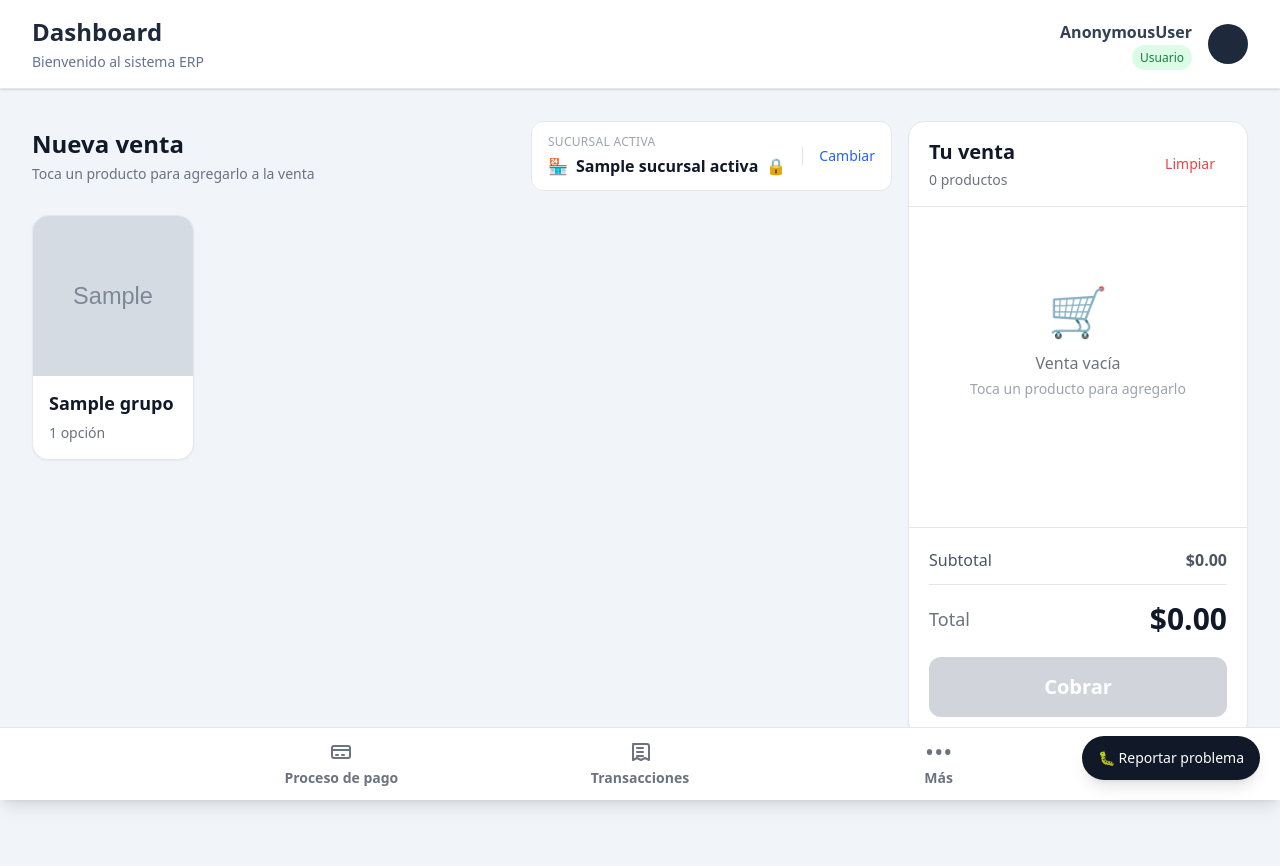
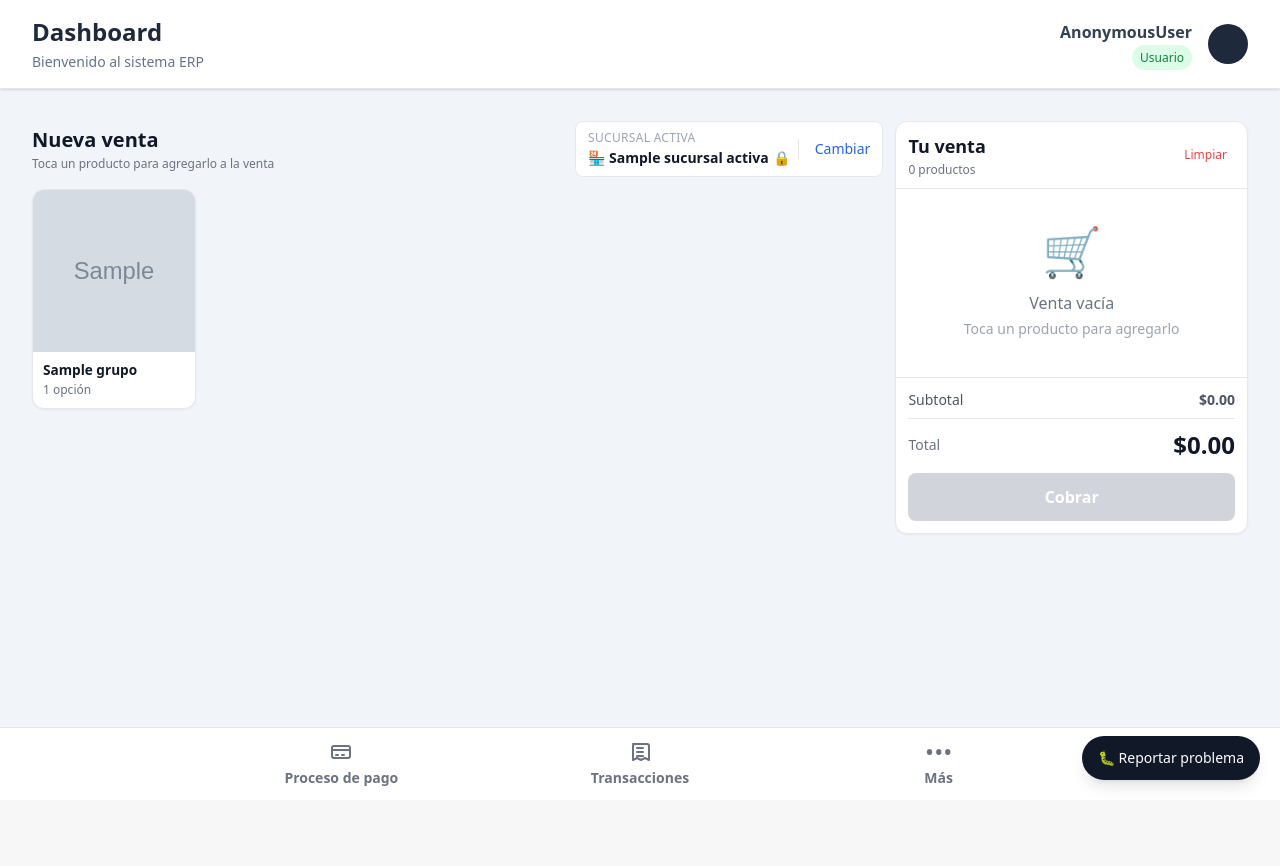
Before and after one commit to Brian2525/helados-admin, a Django app: template apps/ventas/templates/ventas/pos/nueva_venta.html in a window 1280 px wide. After the commit the page ends 786 px from the top, so only its background shows below. Run offline with Django 3.2, Linux system fonts and the light colour scheme; the template is opened without the code that fills it: most values are stand-ins (such as "Sample title", 1, 10 or a date in 2020); grey boxes marked "Sample" are stand-in pictures; some libraries are stand-ins or nearby versions.

Commit message:
arreglo en css de nueva venta

```diff
--- a/apps/ventas/templates/ventas/pos/nueva_venta.html
+++ b/apps/ventas/templates/ventas/pos/nueva_venta.html
@@ -4,21 +4,46 @@
 {% block page_title %}Punto de venta{% endblock %}
 
 {% block content %}
+<style>
+/* Layout compacto: carrito junto al catálogo en iPad horizontal. */
+.pos-layout { display: grid; grid-template-columns: minmax(0, 1fr); gap: 12px; align-items: start; }
+.pos-productos { display: grid; grid-template-columns: repeat(2, minmax(0, 1fr)); gap: 8px; }
+.pos-producto-nombre { font-size: 0.85rem; line-height: 1.2; overflow-wrap: anywhere; }
+.pos-carrito-lista { min-height: 130px; max-height: min(42vh, 340px); overflow-y: auto; }
+.pos-carrito-panel { position: relative; }
+@media (min-width: 600px) {
+    .pos-productos { grid-template-columns: repeat(3, minmax(0, 1fr)); }
+}
+@media (min-width: 720px) {
+    .pos-layout { grid-template-columns: minmax(0, 1fr) minmax(260px, 29%); }
+    .pos-productos { grid-template-columns: repeat(4, minmax(0, 1fr)); }
+    .pos-carrito-panel { position: sticky; top: 12px; }
+}
+@media (min-width: 980px) {
+    .pos-productos { grid-template-columns: repeat(5, minmax(0, 1fr)); }
+}
+@media (min-width: 1350px) {
+    .pos-productos { grid-template-columns: repeat(6, minmax(0, 1fr)); }
+}
+@media (max-height: 750px) and (min-width: 720px) {
+    .pos-carrito-lista { max-height: 34vh; min-height: 100px; }
+}
+</style>
 <form method="post" id="venta-form">
     {% csrf_token %}
 
-    <div class="grid grid-cols-1 xl:grid-cols-[minmax(0,1fr)_340px] gap-4 items-start">
+    <div class="pos-layout">
         <!-- PRODUCTOS -->
         <section class="min-w-0">
-            <header class="flex flex-col sm:flex-row sm:items-center sm:justify-between gap-4 mb-6">
+            <header class="flex flex-wrap items-center justify-between gap-2 mb-3">
                 <div>
-                    <h1 class="text-2xl font-bold text-gray-900">Nueva venta</h1>
-                    <p class="text-sm text-gray-500 mt-1">Toca un producto para agregarlo a la venta</p>
+                    <h1 class="text-xl font-bold text-gray-900">Nueva venta</h1>
+                    <p class="text-xs text-gray-500 mt-0.5">Toca un producto para agregarlo a la venta</p>
                 </div>
-                <div class="flex items-center justify-between gap-4 bg-white border border-gray-200 rounded-xl px-4 py-3">
+                <div class="flex items-center justify-between gap-2 bg-white border border-gray-200 rounded-lg px-3 py-2">
                     <div>
                         <div class="text-xs uppercase tracking-wide text-gray-400 font-medium">Sucursal activa</div>
-                        <div class="flex items-center gap-2 font-bold text-gray-900 mt-1">
+                        <div class="flex items-center gap-1 text-sm font-bold text-gray-900 mt-0.5">
                             <span aria-hidden="true">🏪</span>
                             {{ sucursal_activa.nombre }}
                             <span class="text-gray-400" aria-label="Sucursal bloqueada">🔒</span>
@@ -32,10 +57,10 @@
             </header>
 
             <!-- MOSAICO DE PRODUCTOS -->
-            <div class="grid grid-cols-2 sm:grid-cols-3 md:grid-cols-4 lg:grid-cols-5 2xl:grid-cols-7 gap-3">
+            <div class="pos-productos">
                 {% for producto in productos %}
                     <button type="button"
-                            class="bg-white border border-gray-200 rounded-2xl overflow-hidden shadow-sm hover:shadow-md hover:border-blue-400 active:scale-95 transition text-left touch-manipulation"
+                            class="bg-white border border-gray-200 rounded-xl overflow-hidden shadow-sm hover:shadow-md hover:border-blue-400 active:scale-95 transition text-left touch-manipulation"
                             onclick="abrirProducto({{ producto.id }})">
                         <div class="aspect-square bg-gray-100 overflow-hidden">
                             {% if producto.imagen %}
@@ -45,9 +70,9 @@
                                 <div class="w-full h-full flex items-center justify-center text-5xl" aria-hidden="true">🍦</div>
                             {% endif %}
                         </div>
-                        <div class="p-4">
-                            <div class="text-lg font-bold text-gray-900 leading-tight">{{ producto.nombre }}</div>
-                            <div class="text-sm text-gray-500 mt-2">
+                        <div class="p-2.5">
+                            <div class="pos-producto-nombre font-bold text-gray-900">{{ producto.nombre }}</div>
+                            <div class="text-xs text-gray-500 mt-1">
                                 {{ producto.variantes_pos|length }}
                                 {% if producto.variantes_pos|length == 1 %}opción{% else %}opciones{% endif %}
                             </div>
@@ -63,28 +88,28 @@
 
         <!-- CARRITO -->
         <aside class="min-w-0">
-            <div class="bg-white border border-gray-200 rounded-2xl shadow-sm overflow-hidden xl:sticky xl:top-6">
-                <div class="px-5 py-4 border-b border-gray-200 flex items-center justify-between">
+            <div class="pos-carrito-panel bg-white border border-gray-200 rounded-xl shadow-sm overflow-hidden">
+                <div class="px-3 py-2.5 border-b border-gray-200 flex items-center justify-between">
                     <div>
-                        <h2 class="text-xl font-bold text-gray-900">Tu venta</h2>
-                        <p id="cantidad-productos" class="text-sm text-gray-500 mt-1">0 productos</p>
+                        <h2 class="text-lg font-bold text-gray-900">Tu venta</h2>
+                        <p id="cantidad-productos" class="text-xs text-gray-500 mt-0.5">0 productos</p>
                     </div>
                     <button type="button" id="limpiar-carrito"
-                            class="text-sm font-medium text-red-500 hover:text-red-700 px-3 py-2">
+                            class="text-xs font-medium text-red-500 hover:text-red-700 px-2 py-2">
                         Limpiar
                     </button>
                 </div>
 
-                <div id="carrito" class="p-4 space-y-3 min-h-[320px] max-h-[55vh] overflow-y-auto"></div>
+                <div id="carrito" class="pos-carrito-lista p-2.5 space-y-2"></div>
 
                 <!-- TOTALES, PROMOCIONES Y COBRO -->
-                <div class="border-t border-gray-200 p-5">
-                    <div class="flex justify-between mb-3 text-gray-600">
+                <div class="border-t border-gray-200 p-3">
+                    <div class="flex justify-between mb-2 text-sm text-gray-600">
                         <span>Subtotal</span>
                         <span id="subtotal-venta" class="font-semibold">$0.00</span>
                     </div>
 
-                    <div id="promociones-container" class="hidden bg-green-50 rounded-xl p-3 mb-3">
+                    <div id="promociones-container" class="hidden bg-green-50 rounded-lg p-2 mb-2">
                         <div class="flex items-center gap-2 mb-2">
                             <span aria-hidden="true">🏷️</span>
                             <span class="font-bold text-sm text-green-800">Promociones aplicadas</span>
@@ -92,20 +117,20 @@
                         <div id="lista-promociones" class="space-y-2"></div>
                     </div>
 
-                    <div id="fila-descuento" class="hidden flex justify-between text-green-700 mb-3">
+                    <div id="fila-descuento" class="hidden flex justify-between text-sm text-green-700 mb-2">
                         <span>Descuento</span>
                         <span id="descuento-venta" class="font-semibold">-$0.00</span>
                     </div>
 
-                    <div id="estado-promociones" class="hidden text-sm text-gray-500 mb-3" role="status" aria-live="polite"></div>
+                    <div id="estado-promociones" class="hidden text-xs text-gray-500 mb-2" role="status" aria-live="polite"></div>
 
-                    <div class="flex items-center justify-between border-t border-gray-200 pt-4 mb-5">
-                        <span class="text-gray-500 text-lg">Total</span>
-                        <span id="total" class="text-3xl font-bold text-gray-900">$0.00</span>
+                    <div class="flex items-center justify-between border-t border-gray-200 pt-2.5 mb-3">
+                        <span class="text-gray-500 text-sm">Total</span>
+                        <span id="total" class="text-2xl font-bold text-gray-900">$0.00</span>
                     </div>
 
                     <button type="submit" id="btn-cobrar" disabled
-                            class="w-full bg-green-600 hover:bg-green-700 disabled:bg-gray-300 disabled:cursor-not-allowed text-white text-xl font-bold py-4 rounded-xl transition touch-manipulation">
+                            class="w-full bg-green-600 hover:bg-green-700 disabled:bg-gray-300 disabled:cursor-not-allowed text-white text-base font-bold py-3 rounded-lg transition touch-manipulation">
                         Cobrar
                     </button>
                 </div>
@@ -117,17 +142,17 @@
 <!-- MODAL DE VARIANTES -->
 <div id="modal-variantes" class="fixed inset-0 z-50 hidden items-center justify-center bg-black/50 p-4"
      role="dialog" aria-modal="true" aria-labelledby="modal-producto-nombre">
-    <div class="bg-white rounded-3xl shadow-2xl w-full max-w-2xl max-h-[90vh] overflow-y-auto">
-        <div class="flex items-center justify-between px-6 py-5 border-b border-gray-200">
+    <div class="bg-white rounded-2xl shadow-2xl w-full max-w-xl max-h-[85vh] overflow-y-auto">
+        <div class="flex items-center justify-between px-4 py-3 border-b border-gray-200">
             <div>
                 <h2 id="modal-producto-nombre" class="text-2xl font-bold text-gray-900"></h2>
-                <p class="text-sm text-gray-500 mt-1">Selecciona una opción</p>
+                <p class="text-xs text-gray-500 mt-0.5">Selecciona una opción</p>
             </div>
             <button type="button" onclick="cerrarModal()"
-                    class="w-12 h-12 flex items-center justify-center bg-gray-100 hover:bg-gray-200 rounded-full text-2xl text-gray-600 touch-manipulation"
+                    class="w-10 h-10 flex items-center justify-center bg-gray-100 hover:bg-gray-200 rounded-full text-2xl text-gray-600 touch-manipulation"
                     aria-label="Cerrar opciones">×</button>
         </div>
-        <div id="modal-opciones" class="grid grid-cols-1 sm:grid-cols-2 md:grid-cols-3 gap-4 p-6"></div>
+        <div id="modal-opciones" class="grid grid-cols-2 sm:grid-cols-3 gap-2 p-3"></div>
     </div>
 </div>
 
@@ -318,13 +343,13 @@ document.addEventListener("DOMContentLoaded", function () {
         producto.variantes.forEach(function (variante) {
             const boton = document.createElement("button");
             boton.type = "button";
-            boton.className = "min-h-[120px] border border-gray-200 rounded-2xl p-5 text-left bg-white hover:border-blue-500 hover:bg-blue-50 active:scale-95 transition touch-manipulation";
+            boton.className = "min-h-[82px] border border-gray-200 rounded-xl p-3 text-left bg-white hover:border-blue-500 hover:bg-blue-50 active:scale-95 transition touch-manipulation";
 
             const nombre = document.createElement("div");
-            nombre.className = "font-bold text-lg text-gray-900";
+            nombre.className = "font-bold text-sm text-gray-900";
             nombre.textContent = variante.nombre;
             const precio = document.createElement("div");
-            precio.className = "text-blue-600 font-bold text-2xl mt-4";
+            precio.className = "text-blue-600 font-bold text-lg mt-2";
             precio.textContent = formatoMoneda(variante.precio);
 
             boton.appendChild(nombre);
@@ -381,7 +406,7 @@ document.addEventListener("DOMContentLoaded", function () {
 
         if (items.length === 0) {
             const vacio = document.createElement("div");
-            vacio.className = "flex flex-col items-center justify-center text-center text-gray-400 py-16";
+            vacio.className = "flex flex-col items-center justify-center text-center text-gray-400 py-7";
             vacio.innerHTML = '<div class="text-5xl mb-4">🛒</div><div class="font-medium text-gray-500">Venta vacía</div><div class="text-sm mt-1">Toca un producto para agregarlo</div>';
             carritoContainer.appendChild(vacio);
         }
@@ -392,46 +417,46 @@ document.addEventListener("DOMContentLoaded", function () {
             cantidadTotal += item.cantidad;
 
             const row = document.createElement("div");
-            row.className = "bg-gray-50 border border-gray-100 rounded-xl p-4";
+            row.className = "bg-gray-50 border border-gray-100 rounded-lg p-2.5";
 
             const arriba = document.createElement("div");
-            arriba.className = "flex justify-between gap-3";
+            arriba.className = "flex justify-between gap-2";
             const descripcion = document.createElement("div");
             descripcion.className = "min-w-0";
             const producto = document.createElement("div");
-            producto.className = "font-bold text-gray-900";
+            producto.className = "font-bold text-sm text-gray-900";
             producto.textContent = item.producto;
             const variante = document.createElement("div");
-            variante.className = "text-sm text-gray-500 mt-1";
+            variante.className = "text-xs text-gray-500 mt-0.5";
             variante.textContent = item.variante;
             const precioUnitario = document.createElement("div");
-            precioUnitario.className = "text-sm text-gray-400 mt-1";
+            precioUnitario.className = "text-xs text-gray-400 mt-0.5";
             precioUnitario.textContent = formatoMoneda(item.precio) + " c/u";
             descripcion.append(producto, variante, precioUnitario);
             const importe = document.createElement("div");
-            importe.className = "font-bold text-lg whitespace-nowrap";
+            importe.className = "font-bold text-sm whitespace-nowrap";
             importe.textContent = formatoMoneda(subtotal);
             arriba.append(descripcion, importe);
 
             const abajo = document.createElement("div");
-            abajo.className = "flex items-center justify-between mt-4";
+            abajo.className = "flex items-center justify-between mt-2";
             const controles = document.createElement("div");
-            controles.className = "flex items-center gap-2";
+            controles.className = "flex items-center gap-1";
 
             const menos = document.createElement("button");
             menos.type = "button";
-            menos.className = "w-12 h-12 rounded-xl bg-white border border-gray-300 text-xl font-bold hover:bg-gray-100 touch-manipulation";
+            menos.className = "w-9 h-9 rounded-lg bg-white border border-gray-300 text-lg font-bold hover:bg-gray-100 touch-manipulation";
             menos.textContent = "−";
             menos.setAttribute("aria-label", "Reducir cantidad de " + item.producto);
             menos.addEventListener("click", () => cambiarCantidad(item.id, -1));
 
             const cantidad = document.createElement("span");
-            cantidad.className = "w-12 text-center text-xl font-bold";
+            cantidad.className = "w-8 text-center text-base font-bold";
             cantidad.textContent = item.cantidad;
 
             const mas = document.createElement("button");
             mas.type = "button";
-            mas.className = "w-12 h-12 rounded-xl bg-blue-600 hover:bg-blue-700 text-white text-xl font-bold touch-manipulation";
+            mas.className = "w-9 h-9 rounded-lg bg-blue-600 hover:bg-blue-700 text-white text-lg font-bold touch-manipulation";
             mas.textContent = "+";
             mas.setAttribute("aria-label", "Aumentar cantidad de " + item.producto);
             mas.addEventListener("click", () => cambiarCantidad(item.id, 1));
@@ -439,7 +464,7 @@ document.addEventListener("DOMContentLoaded", function () {
 
             const quitar = document.createElement("button");
             quitar.type = "button";
-            quitar.className = "text-red-500 hover:text-red-700 text-sm font-medium px-3 py-3";
+            quitar.className = "text-red-500 hover:text-red-700 text-xs font-medium px-2 py-2";
             quitar.textContent = "Quitar";
             quitar.addEventListener("click", () => eliminarProducto(item.id));
             abajo.append(controles, quitar);
```
